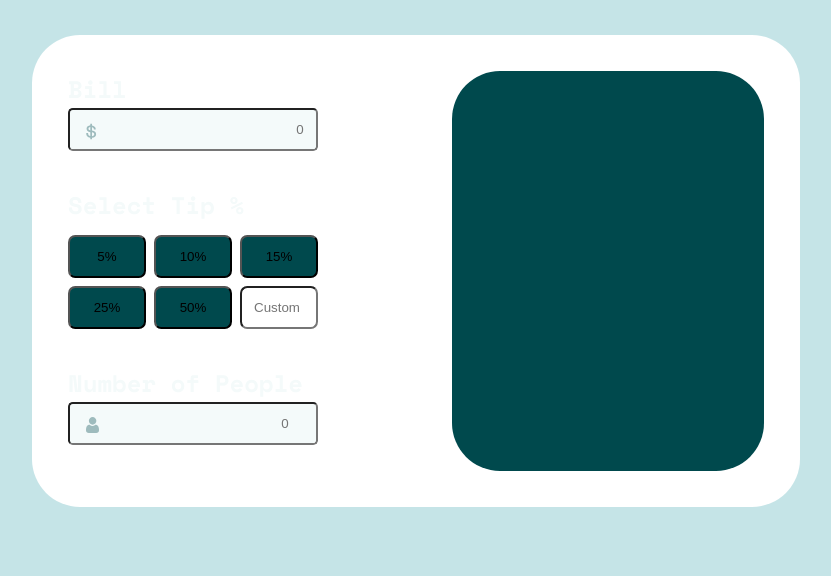
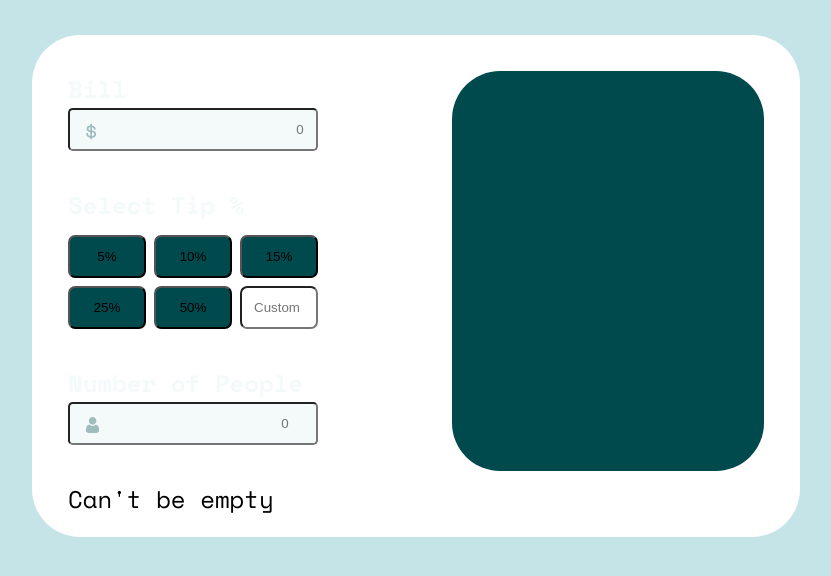
Before and after one commit to kabeer-prog/tip-calculator-FrontEnd-Mentor, a plain HTML site: page index.html in a window 1280 px wide. Shown: the part 124-700 px from the top of the page, without its empty margins (224-1055 px from the left). Drawn offline with nearby package versions, Linux system fonts and the light colour scheme.

Commit message:
Update html

```diff
--- a/index.html
+++ b/index.html
@@ -44,7 +44,7 @@
                 <img src="images/icon-person.svg" class="dollar" alt="dollar-icon">
             </div>
 
-
+        <div>Can't be empty</div>
         </section>
         <section class="output">
 
```
